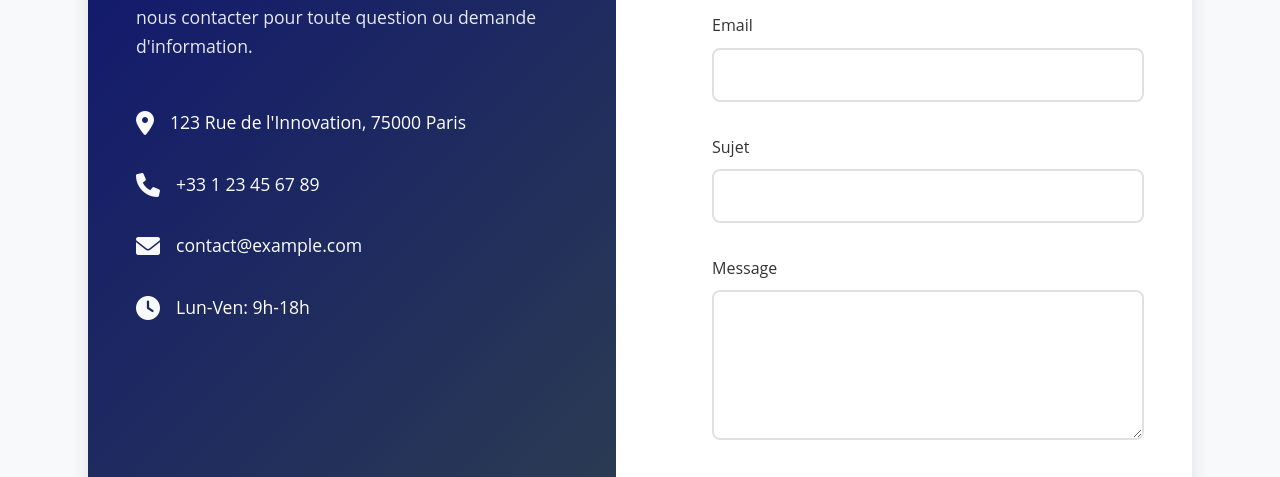
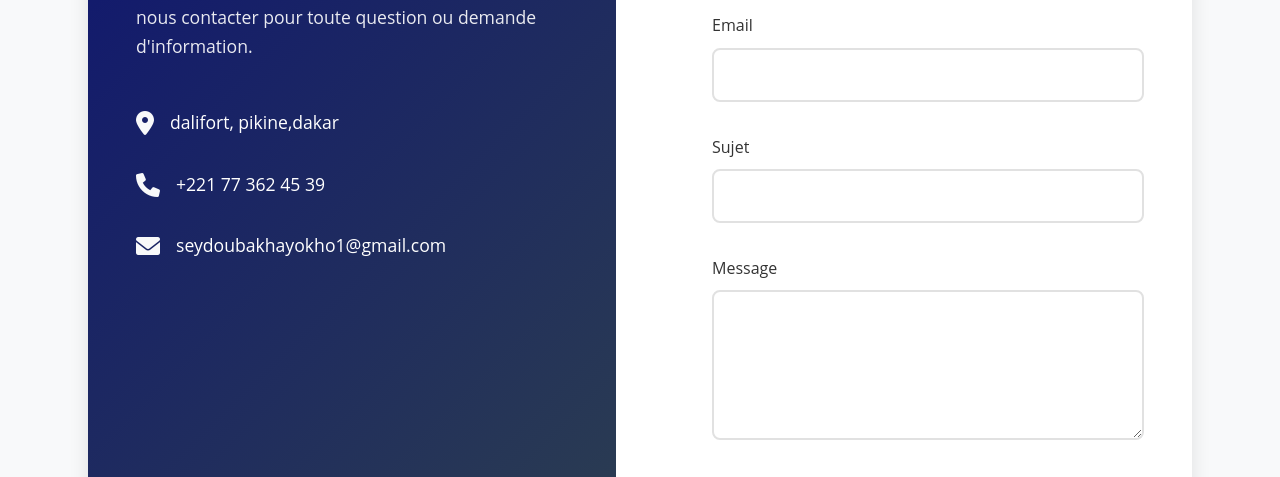
Before and after one commit to sdbsn/SDBSN-SHIP, a plain HTML site: page contact.html in a window 1280 px wide. Shown: the part 279-756 px from the top of the page. Drawn offline with Linux system fonts and the light colour scheme.

Commit message:
Mise à jour des fichiers contact.html et apropos.html

```diff
--- a/contact.html
+++ b/contact.html
@@ -24,20 +24,17 @@
                 <div class="contact__details">
                     <div class="contact__item">
                         <i class="contact__icon fas fa-map-marker-alt"></i>
-                        <span class="contact__text">123 Rue de l'Innovation, 75000 Paris</span>
+                        <span class="contact__text">dalifort, pikine,dakar</span>
                     </div>
                     <div class="contact__item">
                         <i class="contact__icon fas fa-phone"></i>
-                        <span class="contact__text">+33 1 23 45 67 89</span>
+                        <span class="contact__text">+221 77 362 45 39</span>
                     </div>
                     <div class="contact__item">
                         <i class="contact__icon fas fa-envelope"></i>
-                        <span class="contact__text">contact@example.com</span>
+                        <span class="contact__text">seydoubakhayokho1@gmail.com</span>
                     </div>
-                    <div class="contact__item">
-                        <i class="contact__icon fas fa-clock"></i>
-                        <span class="contact__text">Lun-Ven: 9h-18h</span>
-                    </div>
+
                 </div>
             </div>
 
```
Also changed, not shown: apropos.html (+1 -1 lines).
